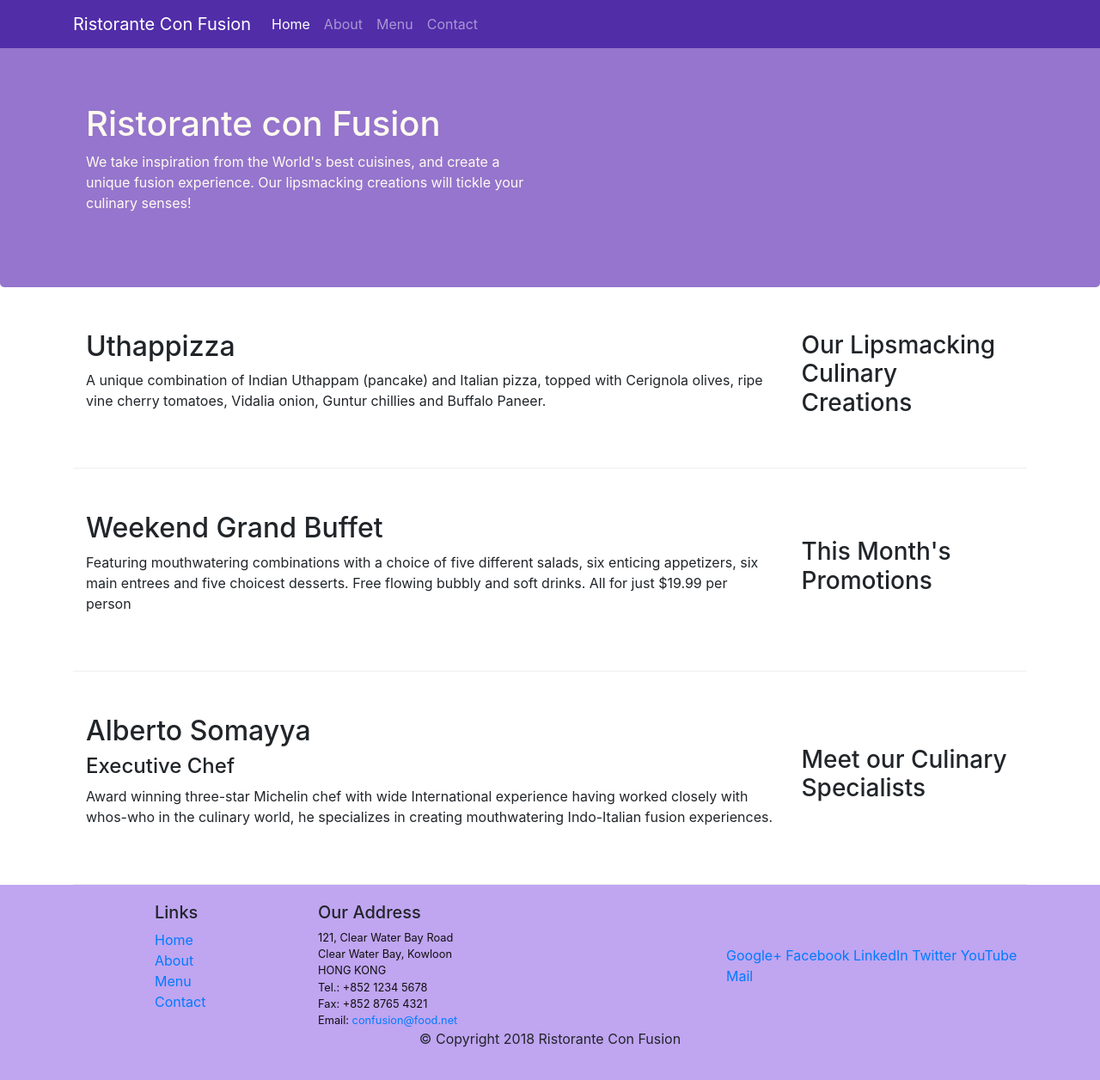
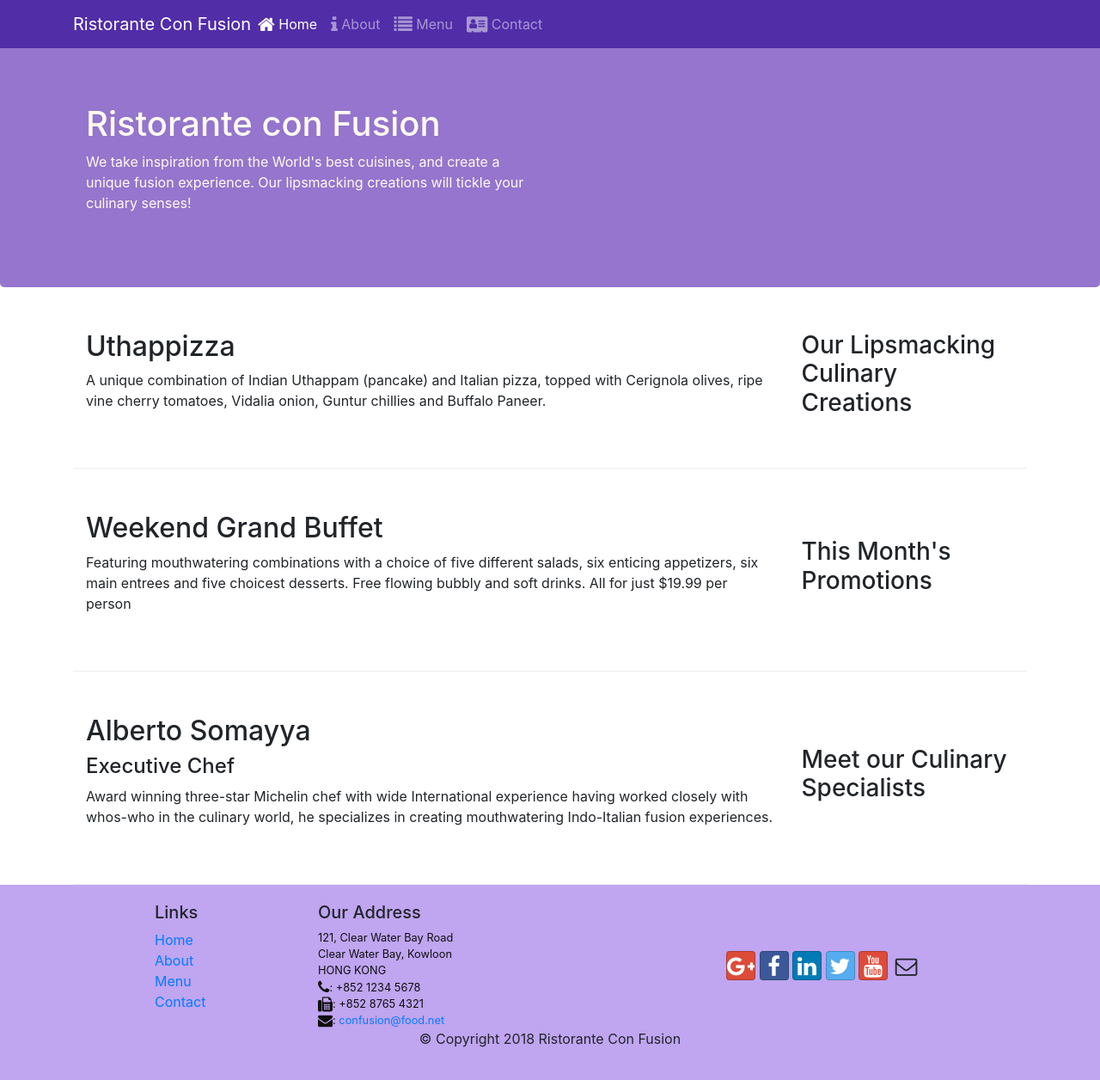
Before and after one commit to nishu-saini/Restaurant-Website, a website: page index.html in a window 1280 px wide. Shown: the whole page at 86% size. Drawn offline with nearby package versions, Linux system fonts and the light colour scheme.

Commit message:
icon fonts

```diff
--- a/index.html
+++ b/index.html
@@ -9,6 +9,8 @@
 
     <!-- Bootstrap CSS -->
     <link rel="stylesheet" href="node_modules/bootstrap/dist/css/bootstrap.min.css">
+    <link rel="stylesheet" href="node_modules/font-awesome/css/font-awesome.min.css">
+    <link rel="stylesheet" href="node_modules/bootstrap-social/bootstrap-social.css">
     <link rel="stylesheet" href="css/styles.css">
 
     <title>Ristorante Con Fusion</title>
@@ -22,13 +24,13 @@
                 <span class="navbar-toggler-icon"></span>
             </button>
 
-            <a class="navbar-brand" href="#">Ristorante Con Fusion</a>
+            <a class="navbar-brand mr-auto" href="#">Ristorante Con Fusion</a>
             <div class="collapse navbar-collapse" id="Navbar">
                 <ul class="navbar-nav mr-auto">
-                    <li class="nav-item active"><a class="nav-link" href="#">Home</a></li>
-                    <li class="nav-item"><a class="nav-link" href="./aboutus.html">About</a></li>
-                    <li class="nav-item"><a class="nav-link" href="#">Menu</a></li>
-                    <li class="nav-item"><a class="nav-link" href="#">Contact</a></li>
+                    <li class="nav-item active"><a class="nav-link" href="#"><span class="fa fa-home fa-lg"></span> Home</a></li>
+                    <li class="nav-item"><a class="nav-link" href="./aboutus.html"><span class="fa fa-info fa-lg"></span> About</a></li>
+                    <li class="nav-item"><a class="nav-link" href="#"><span class="fa fa-list fa-lg"></span> Menu</a></li>
+                    <li class="nav-item"><a class="nav-link" href="#"><span class="fa fa-address-card fa-lg"></span> Contact</a></li>
                 </ul>
             </div>
 
@@ -100,20 +102,20 @@
 		              121, Clear Water Bay Road<br>
 		              Clear Water Bay, Kowloon<br>
 		              HONG KONG<br>
-		              Tel.: +852 1234 5678<br>
-		              Fax: +852 8765 4321<br>
-		              Email: <a href="mailto:confusion@food.net">confusion@food.net</a>
+		              <i class="fa fa-phone fa-lg"></i>: +852 1234 5678<br>
+		              <i class="fa fa-fax fa-lg"></i>: +852 8765 4321<br>
+		              <i class="fa fa-envelope fa-lg"></i>: <a href="mailto:confusion@food.net">confusion@food.net</a>
 		           </address>
                 </div>
 
                 <div class="col-12 col-sm-4 align-self-center">
                     <div>
-                        <a href="http://google.com/+">Google+</a>
-                        <a href="http://www.facebook.com/profile.php?id=">Facebook</a>
-                        <a href="http://www.linkedin.com/in/">LinkedIn</a>
-                        <a href="http://twitter.com/">Twitter</a>
-                        <a href="http://youtube.com/">YouTube</a>
-                        <a href="mailto:">Mail</a>
+                        <a class="btn btn-social-icon btn-google" href="http://google.com/+"><i class="fa fa-google-plus fa-lg"></i></a>
+                        <a class="btn btn-social-icon btn-facebook" href="http://www.facebook.com/profile.php?id="><i class="fa fa-facebook"></i></a>
+                        <a class="btn btn-social-icon btn-linkedin" href="http://www.linkedin.com/in/"><i class="fa fa-linkedin"></i></a>
+                        <a class="btn btn-social-icon btn-twitter" href="http://twitter.com/"><i class="fa fa-twitter"></i></a>
+                        <a class="btn btn-social-icon btn-google" href="http://youtube.com/"><i class="fa fa-youtube"></i></a>
+                        <a class="btn btn-social-icon" href="mailto:"><i class="fa fa-envelope-o"></i></a>
                     </div>
                 </div>
            </div>
--- a/package.json
+++ b/package.json
@@ -15,6 +15,8 @@
   },
   "dependencies": {
     "bootstrap": "4.5.x",
+    "bootstrap-social": "^5.1.1",
+    "font-awesome": "4.7.x",
     "jquery": "^3.6.1",
     "popper": "^1.0.1"
   }
```
Also changed, not shown: aboutus.html (+16 -14 lines), 1 other file.
